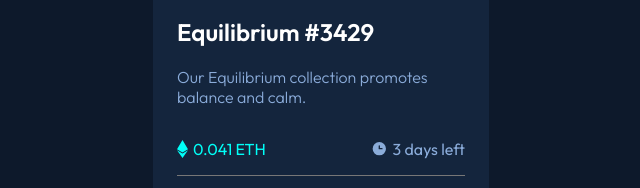
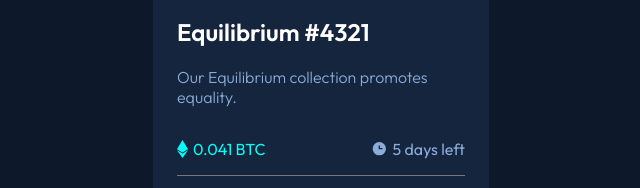
Before and after one commit to SomyN/nft-component-card, a plain HTML site: page index.html in a window 1280 px wide. Shown: the part 435-623 px from the top of the page, 319-959 px from the left. Drawn offline with Linux system fonts and the light colour scheme.

Commit message:
Changed heading

```diff
--- a/index.html
+++ b/index.html
@@ -16,11 +16,11 @@
   <div class="nft-img">
 <img src="./images/image-equilibrium.jpg" class="nft-img">
   </div>
-<h2 class="nft-header">Equilibrium #3429</h2>
-<p class="nft-para">Our Equilibrium collection promotes balance and calm.</p>
+<h2 class="nft-header">Equilibrium #4321</h2>
+<p class="nft-para">Our Equilibrium collection promotes equality.</p>
 <div class="icons-para">
-<p class="nft-para1"> <img src="./images/icon-ethereum.svg" class="nft-img1">0.041 ETH</p>
-<p class="nft-para2"> <img src="./images/icon-clock.svg" class="nft-img2">3 days left</p>
+<p class="nft-para1"> <img src="./images/icon-ethereum.svg" class="nft-img1">0.041 BTC</p>
+<p class="nft-para2"> <img src="./images/icon-clock.svg" class="nft-img2">5 days left</p>
 </div>
 <div class="footer">
   <img src="./images/image-avatar.png" alt="">
```
